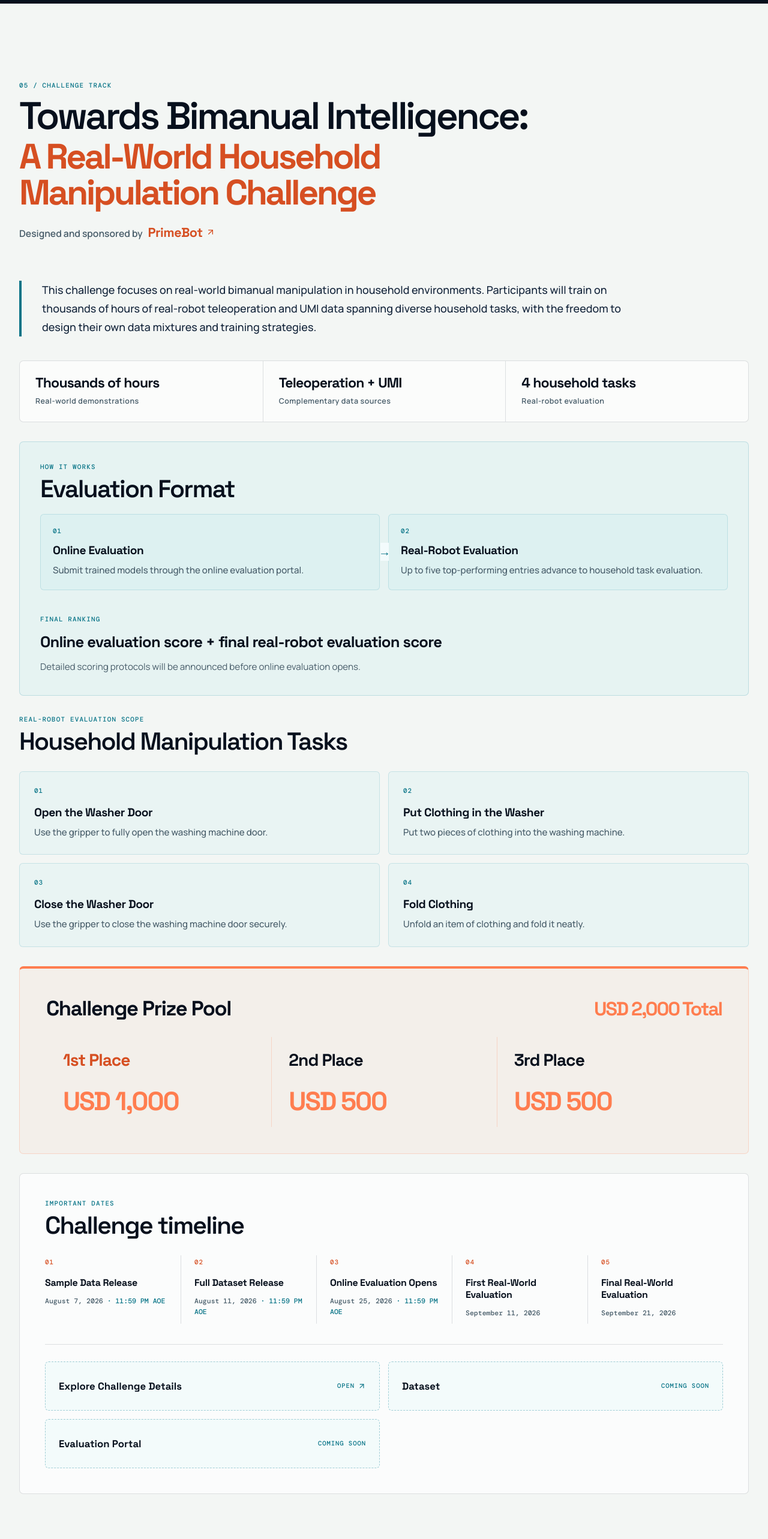
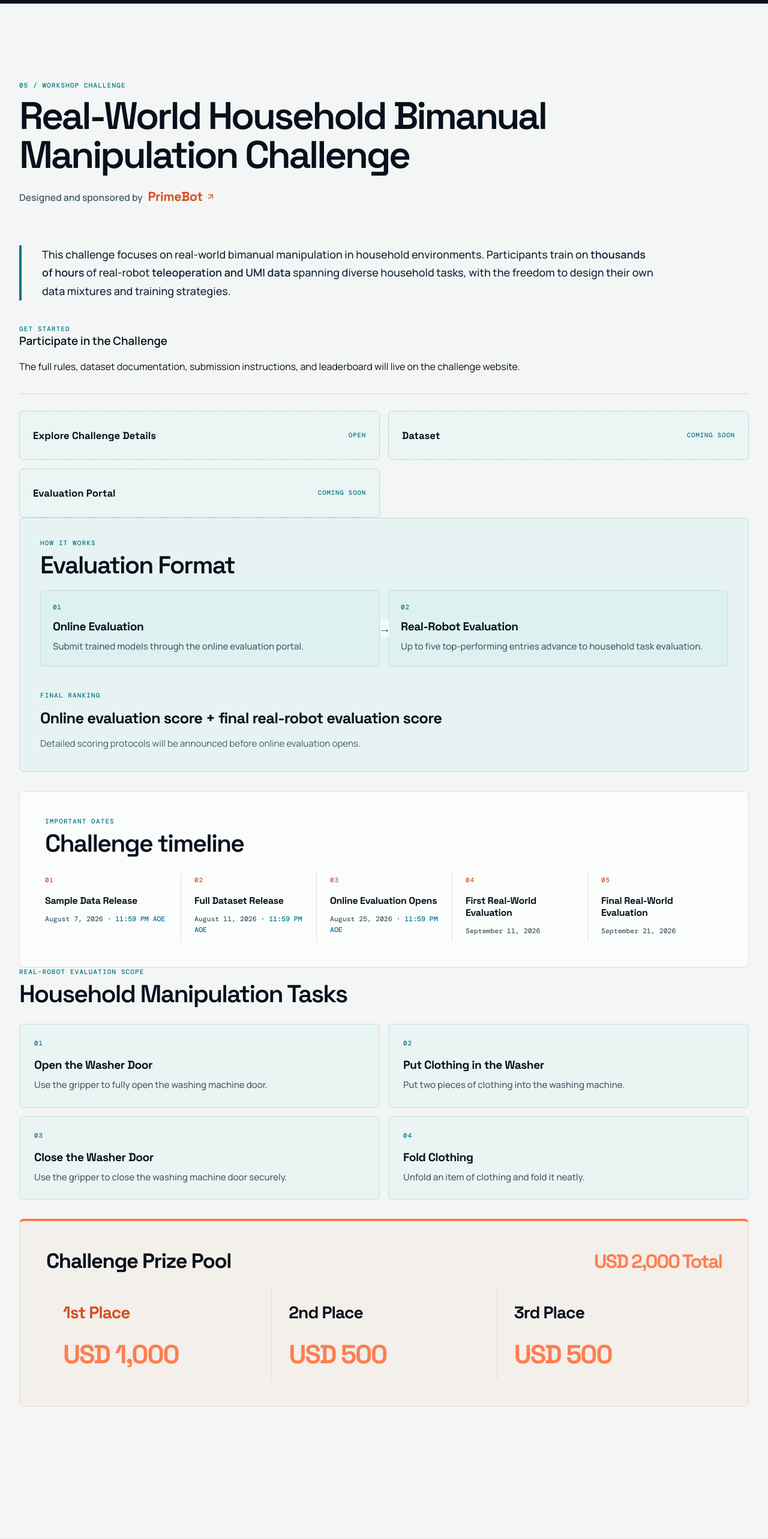
Before and after one commit to bimanual-robot-learning/bimanual-robot-learning.github.io, a React (Vite) app: page / in a window 1280 px wide. Shown: the part 6480-9046 px from the top of the page at 60% size. Built offline with nearby package versions, Linux system fonts and the light colour scheme.

Commit message:
feat: reorganize challenge summary content

```diff
--- a/src/components/ChallengeSection.tsx
+++ b/src/components/ChallengeSection.tsx
@@ -11,11 +11,16 @@ function ChallengeSection() {
     >
       <div className="page-width challenge-content">
         <header className="challenge-heading">
-          <p className="section-index">05 / Challenge Track</p>
+          <p className="section-index">05 / Workshop Challenge</p>
           <h2 id="challenge-title">
-            <span className="challenge-title__lead">{challenge.titleLead}</span>{' '}
-            <span className="challenge-title__highlight">
-              {challenge.titleHighlight}
+            <span className="challenge-title__line-one">
+              {challenge.title.lineOne}
+            </span>{' '}
+            <span className="challenge-title__line-two">
+              {challenge.title.lineTwo}{' '}
+              <span className="challenge-title__accent">
+                {challenge.title.accent}
+              </span>
             </span>
           </h2>
           <p className="challenge-sponsor">
@@ -27,18 +32,67 @@ function ChallengeSection() {
           </p>
         </header>
 
-        <p className="challenge-introduction">{challenge.introduction}</p>
+        <p
+          className="challenge-introduction"
+          data-testid="challenge-introduction"
+        >
+          {challenge.introductionSegments.map((segment) =>
+            segment.emphasis ? (
+              <strong key={segment.text}>{segment.text}</strong>
+            ) : (
+              <span key={segment.text}>{segment.text}</span>
+            ),
+          )}
+        </p>
 
-        <dl className="challenge-facts" aria-label="Challenge at a glance">
-          {challenge.facts.map((fact) => (
-            <div data-testid="challenge-fact" key={fact.label}>
-              <dt>{fact.label}</dt>
-              <dd>{fact.value}</dd>
+        <section
+          className="challenge-participation"
+          aria-labelledby="challenge-participation-title"
+        >
+          <header>
+            <p className="eyebrow">{challenge.participation.eyebrow}</p>
+            <h3 id="challenge-participation-title">
+              {challenge.participation.title}
+            </h3>
+            <p>{challenge.participation.description}</p>
+          </header>
+          <div className="challenge-resources" aria-label="Challenge resources">
+            {challenge.resources.map((resource, index) => {
+              const className =
+                index === 0 ? 'challenge-resource--primary' : undefined
+
+              return resource.status === 'available' ? (
+                <a
+                  className={className}
+                  data-testid="challenge-resource"
+                  href={resource.url}
+                  key={resource.label}
+                  {...(resource.url.startsWith('http')
+                    ? { rel: 'noreferrer', target: '_blank' }
+                    : {})}
+                >
+                  <span>{resource.label}</span>
+                  <b>Open</b>
+                </a>
+              ) : (
+                <div
+                  className={className}
+                  data-testid="challenge-resource"
+                  key={resource.label}
+                >
+                  <span>{resource.label}</span>
+                  <b>Coming Soon</b>
                 </div>
-          ))}
-        </dl>
+              )
+            })}
+          </div>
+        </section>
 
-        <section className="challenge-evaluation" aria-labelledby="evaluation-title">
+        <div className="challenge-logistics" data-testid="challenge-logistics">
+          <section
+            className="challenge-evaluation"
+            aria-labelledby="evaluation-title"
+          >
             <p className="eyebrow">How it works</p>
             <h3 id="evaluation-title">Evaluation Format</h3>
             <ol className="challenge-flow">
@@ -59,6 +113,29 @@ function ChallengeSection() {
               <p>{challenge.finalRanking.note}</p>
             </div>
           </section>
+
+          <section
+            className="challenge-timeline"
+            aria-labelledby="challenge-timeline-title"
+          >
+            <p className="eyebrow">Important dates</p>
+            <h3 id="challenge-timeline-title">Challenge timeline</h3>
+            <ol>
+              {challenge.timeline.map((milestone, index) => (
+                <li data-testid="challenge-milestone" key={milestone.label}>
+                  <span aria-hidden="true">
+                    {String(index + 1).padStart(2, '0')}
+                  </span>
+                  <h4>{milestone.label}</h4>
+                  <p>
+                    {milestone.date}
+                    {milestone.time && <b>{` · ${milestone.time}`}</b>}
+                  </p>
+                </li>
+              ))}
+            </ol>
+          </section>
+        </div>
 
         <section className="challenge-tasks" aria-labelledby="challenge-tasks-title">
           <p className="eyebrow">Real-Robot Evaluation Scope</p>
@@ -101,46 +178,6 @@ function ChallengeSection() {
           </div>
         </section>
 
-        <section className="challenge-timeline" aria-labelledby="challenge-timeline-title">
-          <p className="eyebrow">Important dates</p>
-          <h3 id="challenge-timeline-title">Challenge timeline</h3>
-          <ol>
-            {challenge.timeline.map((milestone, index) => (
-              <li data-testid="challenge-milestone" key={milestone.label}>
-                <span aria-hidden="true">{String(index + 1).padStart(2, '0')}</span>
-                <h4>{milestone.label}</h4>
-                <p>
-                  {milestone.date}
-                  {milestone.time && <b>{` · ${milestone.time}`}</b>}
-                </p>
-              </li>
-            ))}
-          </ol>
-          <div className="challenge-resources" aria-label="Challenge resources">
-            {challenge.resources.map((resource) =>
-              resource.status === 'available' ? (
-                <a
-                  data-testid="challenge-resource"
-                  href={resource.url}
-                  key={resource.label}
-                  rel="noreferrer"
-                  target="_blank"
-                >
-                  <span>{resource.label}</span>
-                  <b>
-                    Open
-                    <ArrowUpRight size={14} aria-hidden="true" />
-                  </b>
-                </a>
-              ) : (
-                <div data-testid="challenge-resource" key={resource.label}>
-                  <span>{resource.label}</span>
-                  <b>Coming Soon</b>
-                </div>
-              ),
-            )}
-          </div>
-        </section>
       </div>
     </section>
   )
--- a/src/data/workshop.ts
+++ b/src/data/workshop.ts
@@ -26,11 +26,6 @@ export interface Person {
   institution?: string
   image: string
   imageAlt: string
-}
-
-export interface ChallengeFact {
-  value: string
-  label: string
 }
 
 export interface ChallengeTitle {
@@ -93,14 +88,10 @@ export type ChallengeResource =
 
 export interface ChallengeInfo {
   title: ChallengeTitle
-  titleLead: string
-  titleHighlight: string
   sponsorLine: string
-  introduction: string
   introductionSegments: ChallengeIntroductionSegment[]
   participation: ChallengeParticipation
   finalRanking: ChallengeFinalRanking
-  facts: ChallengeFact[]
   stages: ChallengeStage[]
   tasks: ChallengeTask[]
   prizePoolTotal: string
@@ -172,11 +163,7 @@ export const challenge: ChallengeInfo = {
     lineTwo: 'Bimanual Manipulation',
     accent: 'Challenge',
   },
-  titleLead: 'Towards Bimanual Intelligence:',
-  titleHighlight: 'A Real-World Household Manipulation Challenge',
   sponsorLine: 'Designed and sponsored by',
-  introduction:
-    'This challenge focuses on real-world bimanual manipulation in household environments. Participants will train on thousands of hours of real-robot teleoperation and UMI data spanning diverse household tasks, with the freedom to design their own data mixtures and training strategies.',
   introductionSegments: [
     {
       text: 'This challenge focuses on real-world bimanual manipulation in household environments. Participants train on ',
@@ -202,20 +189,6 @@ export const challenge: ChallengeInfo = {
     note:
       'Detailed scoring protocols will be announced before online evaluation opens.',
   },
-  facts: [
-    {
-      value: 'Thousands of hours',
-      label: 'Real-world demonstrations',
-    },
-    {
-      value: 'Teleoperation + UMI',
-      label: 'Complementary data sources',
-    },
-    {
-      value: '4 household tasks',
-      label: 'Real-robot evaluation',
-    },
-  ],
   stages: [
     {
       step: '01',
```
Also changed, not shown: 1 other file (tests, documents, lock files or other folders). Lines whose indentation alone changed are shown as unchanged.
